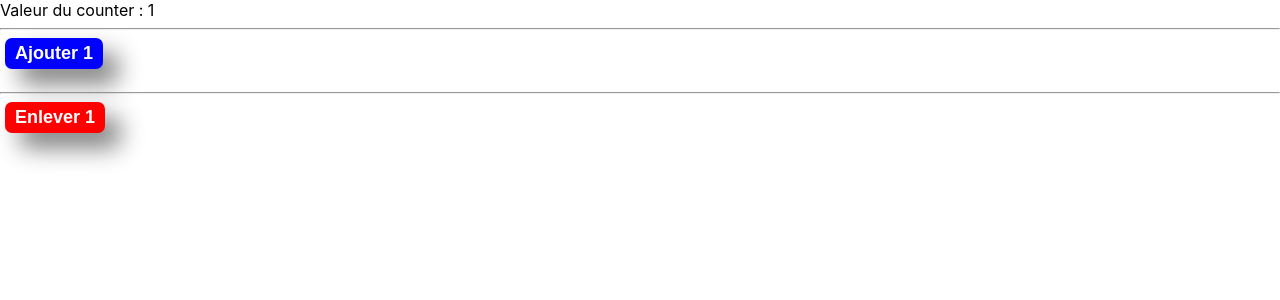
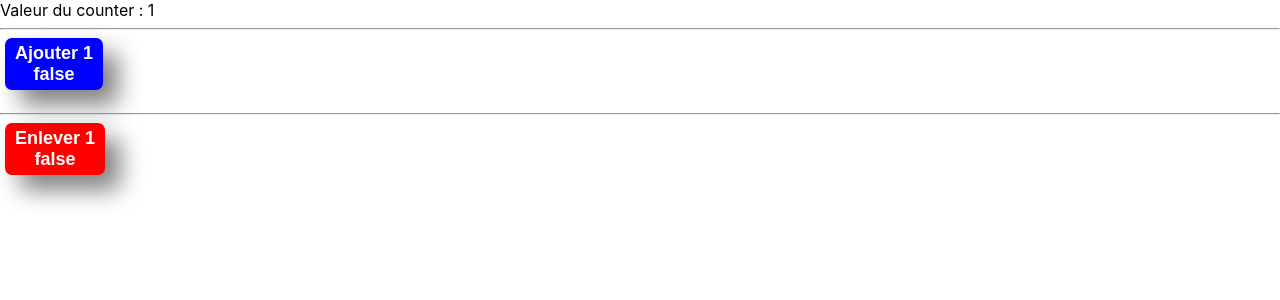
Before and after one commit to fabulousFab0212/formation_react, a React (Create React App) app: page / in a window 1280 px wide. Shown: the top 300 px of the page. Built offline with nearby package versions, Linux system fonts and the light colour scheme.

Commit message:
ajout variable etatique sur click

```diff
--- a/src/App/components/ui/Button/Button.js
+++ b/src/App/components/ui/Button/Button.js
@@ -1,19 +1,25 @@
-import React from 'react'
+import React, {useState} from 'react'
 import style from './Button.module.css'
 import PropTypes from 'prop-types';
 
 const Button = (props)=>{
-    console.log(props)
+    // console.log(props)
+
+    const [isClicked, setIsClicked] = useState(false);
+
     return (
         <button
             className={style.Button}
             style={ {...props.style, backgroundColor:props.bgColor, color:props.color} }
             type={props.type}
             onClick={(evt)=>{
+                setIsClicked(true);
                 props.onButtonClicked();
             }}
         >
             {props.children}
+            <br/>
+            {isClicked.toString()}
         </button>
     );
 }
```
Also changed, not shown: src/App/App.jsx (line endings or trailing spaces).
